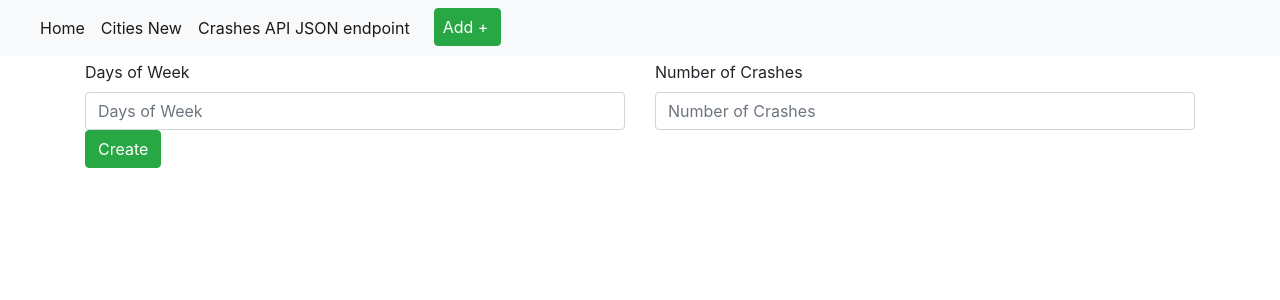
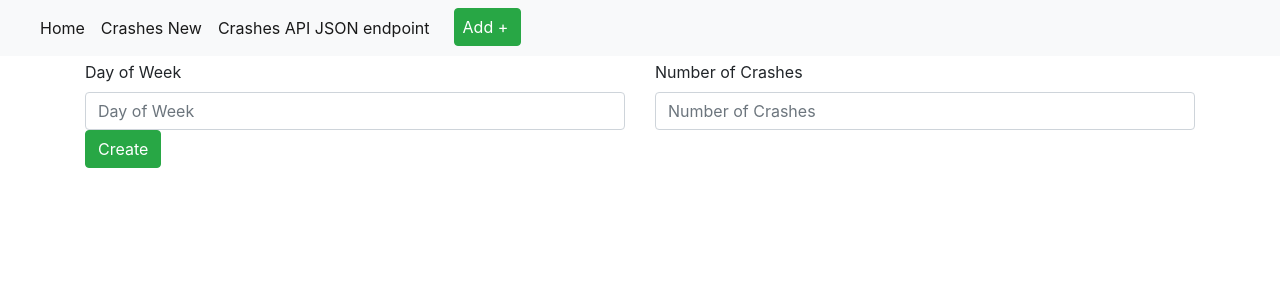
Before and after one commit to afa48/PythonDockerFlaskPycharm, a Flask app: page /crashes/new in a window 1280 px wide. Shown: the top 300 px of the page. Run offline with Flask 2, Linux system fonts and the light colour scheme; some libraries are stand-ins or nearby versions.

Commit message:
Fix: Edited code

```diff
--- a/app/app.py
+++ b/app/app.py
@@ -22,7 +22,7 @@ def index():
     cursor = mysql.get_db().cursor()
     cursor.execute('SELECT * FROM crash_catalonia')
     result = cursor.fetchall()
-    return render_template('index.html', title='Home', user=user, cities=result)
+    return render_template('index.html', title='Home', user=user, crash=result)
 
 
 @app.route('/view/<int:crash_id>', methods=['GET'])
@@ -44,8 +44,8 @@ def form_edit_get(crash_id):
 @app.route('/edit/<int:crash_id>', methods=['POST'])
 def form_update_post(crash_id):
     cursor = mysql.get_db().cursor()
-    inputData = (request.form.get('Days_of_Week'), request.form.get('Number_of_Crashes'), crashes_id)
-    sql_update_query = """UPDATE crash_catalonia t SET t.Days_of_Week = %s, Number_of_Crashes = %s, WHERE t.id = %s """
+    inputData = (request.form.get('Days_of_Week'), request.form.get('Number_of_Crashes'), crash_id)
+    sql_update_query = """UPDATE crash_catalonia t SET t.Day_of_Week = %s, Number_of_Crashes = %s, WHERE t.id = %s """
     cursor.execute(sql_update_query, inputData)
     mysql.get_db().commit()
     return redirect("/", code=302)
@@ -58,8 +58,8 @@ def form_insert_get():
 @app.route('/crashes/new', methods=['POST'])
 def form_insert_post():
     cursor = mysql.get_db().cursor()
-    inputData = (request.form.get('Days_of_week'), request.form.get('Number_of_Crashes'))
-    sql_insert_query = """INSERT INTO crash_catalonia (Days_of_Week,Number_of_Crashes) VALUES (%s, %s,%s, %s,%s, %s,%s) """
+    inputData = (request.form.get('Day_of_week'), request.form.get('Number_of_Crashes'))
+    sql_insert_query = """INSERT INTO crash_catalonia (Day_of_Week,Number_of_Crashes) VALUES (%s, %s) """
     cursor.execute(sql_insert_query, inputData)
     mysql.get_db().commit()
     return redirect("/", code=302)
@@ -68,7 +68,7 @@ def form_insert_post():
 def form_delete_post(crash_id):
     cursor = mysql.get_db().cursor()
     sql_delete_query = """DELETE FROM crash_catalonia WHERE id = %s """
-    cursor.execute(sql_delete_query, crashes_id)
+    cursor.execute(sql_delete_query, crash_id)
     mysql.get_db().commit()
     return redirect("/", code=302)
 
--- a/app/templates/index.html
+++ b/app/templates/index.html
@@ -3,14 +3,14 @@
 <table class="table">
     <thead>
     <tr>
-        <th scope="col">Days of Week</th>
+        <th scope="col">Day of Week</th>
         <th scope="col">Number of Crashes</th>
     </tr>
     </thead>
     <tbody>
-    {% for crashes in Days of Week %}
+    {% for crashes in Day of Week %}
     <tr>
-        <td>{{ crashes.Days_of_Week }}</td>
+        <td>{{ crashes.Day_of_Week }}</td>
         <td>{{ crashes.Number_of_Crashes }}</td>
     </tr>
     {% endfor %}
--- a/app/templates/layout.html
+++ b/app/templates/layout.html
@@ -34,7 +34,7 @@
             <a class="nav-link" href="/">Home <span class="sr-only">(current)</span></a>
         </li>
         <li class="nav-item active">
-            <a class="nav-link" href="/crashes/new">Cities New <span class="sr-only">(current)</span></a>
+            <a class="nav-link" href="/crashes/new">Crashes New <span class="sr-only">(current)</span></a>
         </li>
         <li class="nav-item active">
             <a class="nav-link" href="/api/v1/crashes">Crashes API JSON endpoint <span class="sr-only">(current)</span></a>
--- a/app/templates/new.html
+++ b/app/templates/new.html
@@ -3,8 +3,8 @@
 <form action="/crashes/new" method="POST">
     <div class="row">
         <div class="col">
-            <label for="Days_of_Week">Days of Week</label>
-            <input id="Days_of_Week" type="text" class="form-control" placeholder="Days of Week" name="Days_of_Week">
+            <label for="Day_of_Week">Day of Week</label>
+            <input id="Day_of_Week" type="text" class="form-control" placeholder="Day of Week" name="Day_of_Week">
         </div>
         <div class="col">
             <label for="Number_of_Crashes">Number of Crashes</label>
--- a/db/crash_catalonia.sql
+++ b/db/crash_catalonia.sql
@@ -5,7 +5,7 @@ CREATE TABLE IF NOT EXISTS `crash_catalonia` (
     `Day_of_Week` VARCHAR(9) CHARACTER SET utf8,
     `Number_of_Crashes` INT
 );
-INSERT INTO `crash_catalonia` (Days_of_Week, Number_of_Crashes) VALUES
+INSERT INTO `crash_catalonia` (Day_of_Week, Number_of_Crashes) VALUES
     ('Sunday',13664),
     ('Monday',17279),
     ('Tuesday',17337),
```
Also changed, not shown: app/templates/edit.html (+5 -5 lines), app/templates/view.html (+4 -4 lines).
